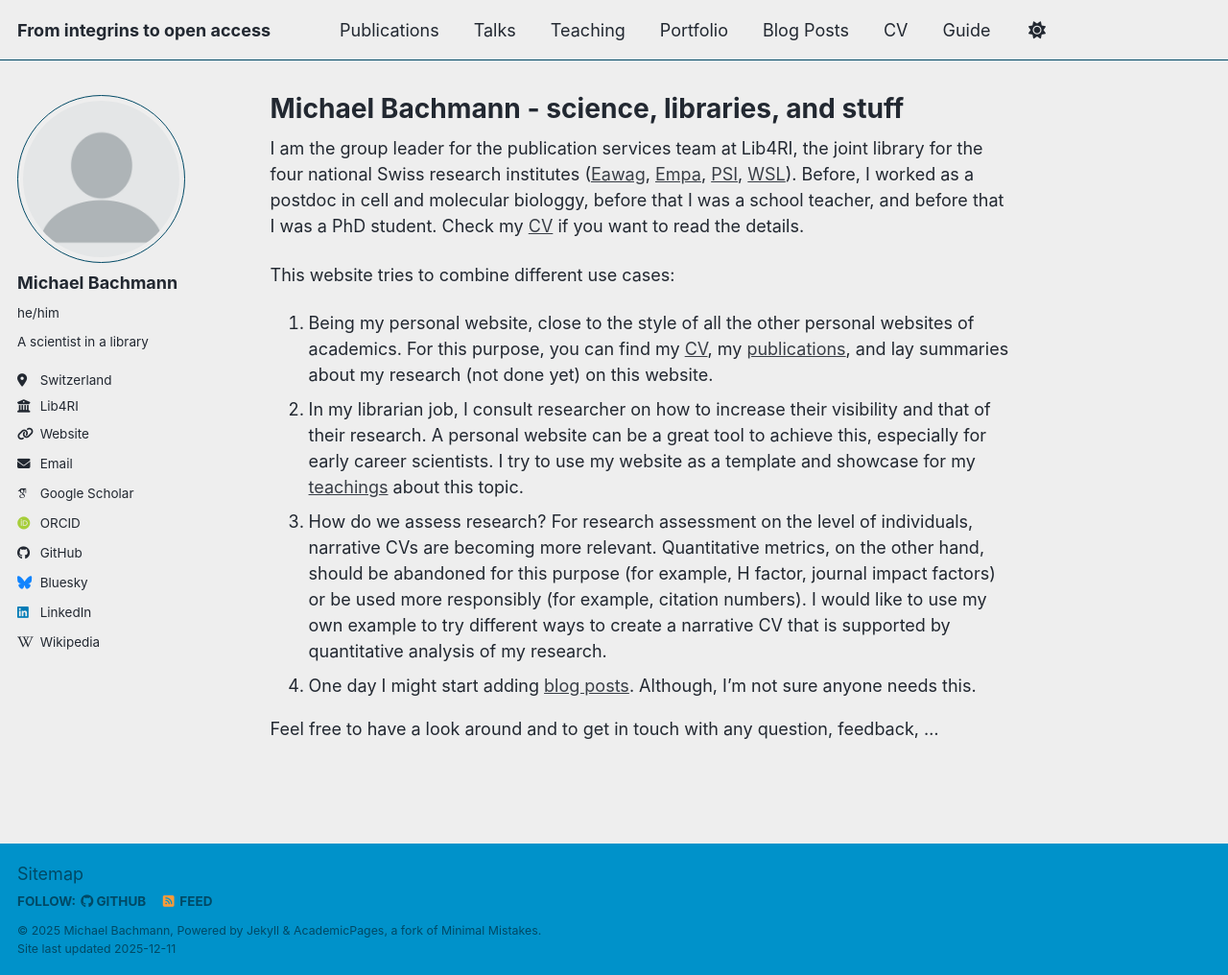
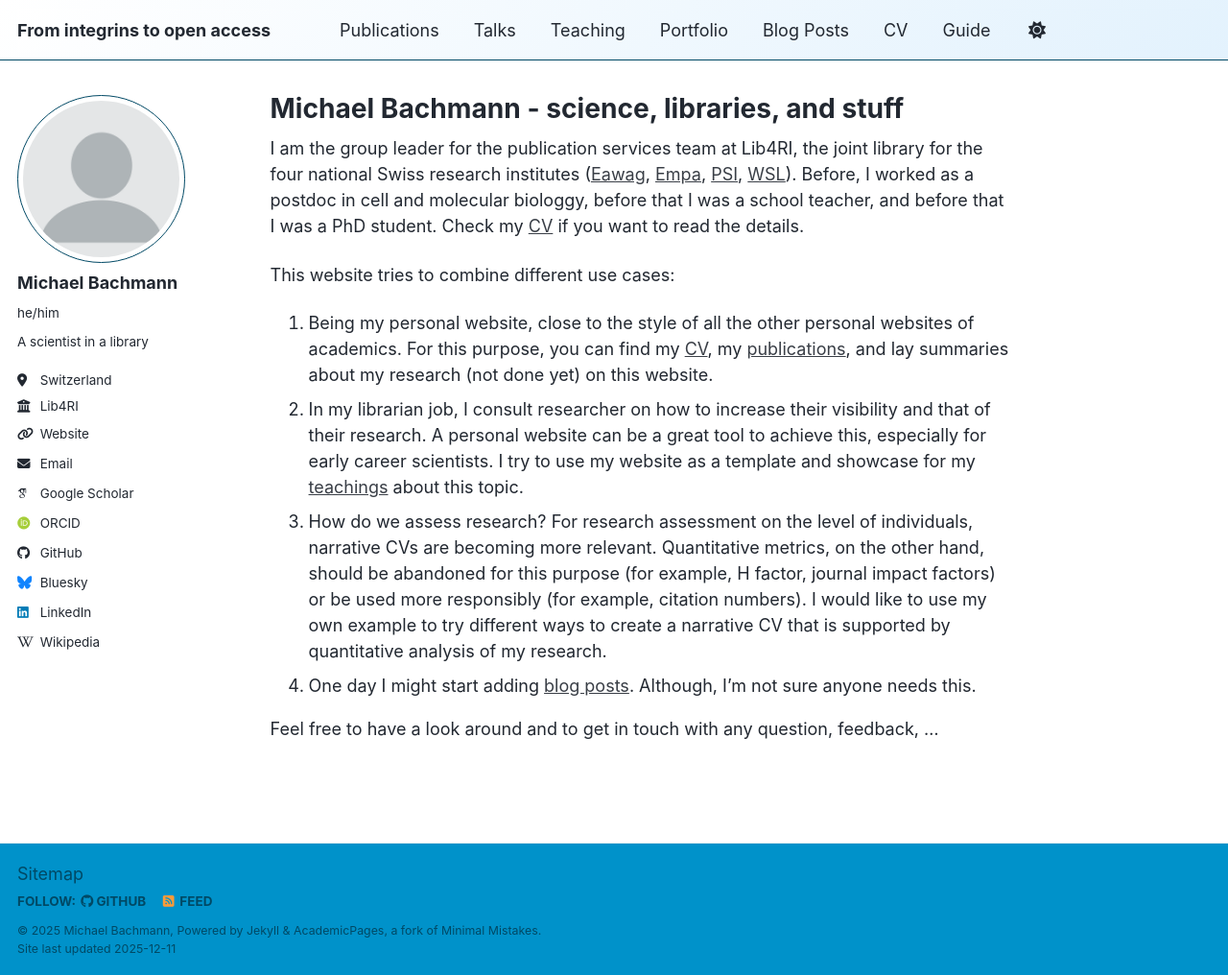
Before and after one commit to Mitchzw/mitchzw.github.io, a Jekyll site: the page built from _pages/about.md, in a window 1280 px wide and 1016 px high. Shown: the whole window at 96% size. Built offline with Jekyll 4.4.1, drawn with Linux system fonts in a browser that asks for light colours; some web fonts are replaced; a script bundle is joined from its source files by our own code; library files that are not in the unit come from our copies.

Commit message:
Your message

```diff
--- a/_sass/theme/_air_light.scss
+++ b/_sass/theme/_air_light.scss
@@ -37,7 +37,7 @@ $sidebar-screen-min-width   : 1024px;
 /* Dark theme for the site */
 :root {
     --global-base-color                 : #{$background};
-    --global-bg-color                   : #{$background};
+    --global-bg-color                   : linear-gradient(135deg, #ffffff 0%, #e3f2fd 100%);
     --global-footer-bg-color            : #{$footer};
     --global-border-color               : #{$light-primary-color};
     --global-dark-border-color          : #{$background-light};
```
